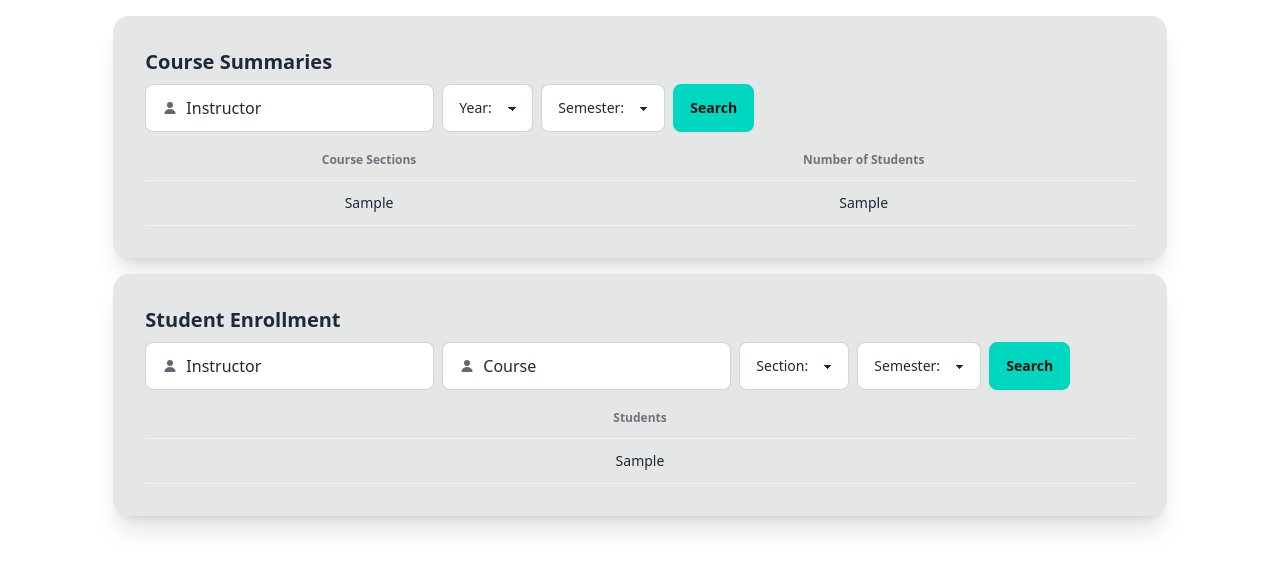
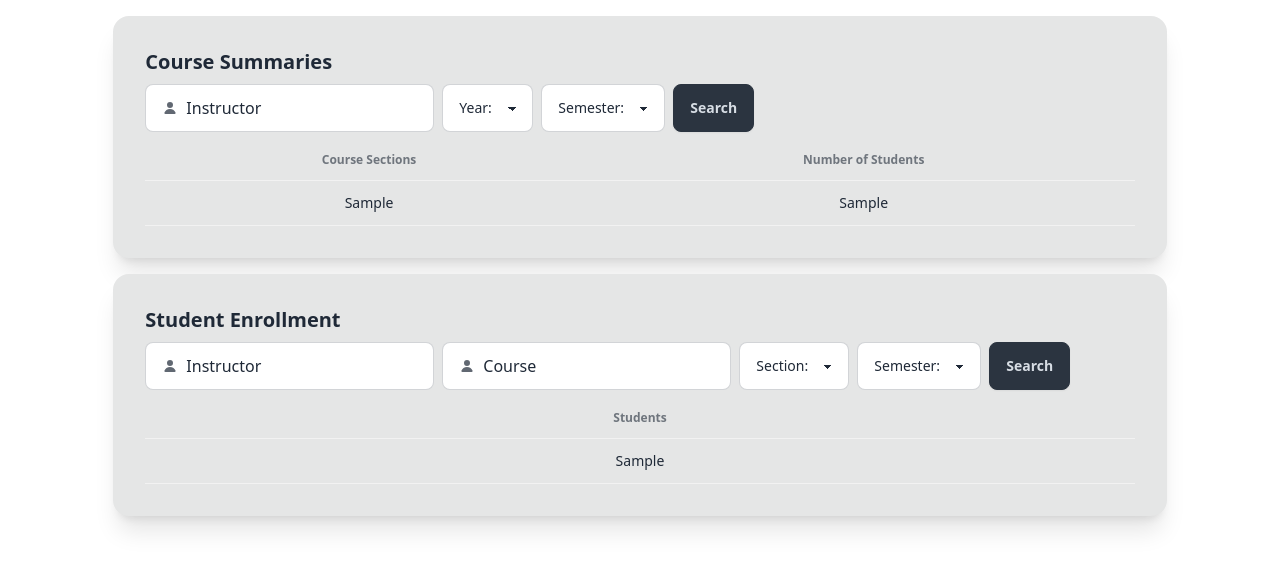
Before and after one commit to XavierLora/DB-Backed-Web-App-University-Management-System, a Django app: template dbApp/dbApp/templates/dbApp/instructor_dashboard.html in a window 1280 px wide. Shown: the part 72-642 px from the top of the page. Run offline with Django 4.2, Linux system fonts and the light colour scheme; the template is opened without the code that fills it: most values are stand-ins (such as "Sample title", 1, 10 or a date in 2020); some libraries are stand-ins or nearby versions.

Commit message:
Instructor Functionality

```diff
--- a/dbApp/dbApp/templates/dbApp/instructor_dashboard.html
+++ b/dbApp/dbApp/templates/dbApp/instructor_dashboard.html
@@ -39,7 +39,7 @@
             <option value="2">2</option>
           </select>
           <input type="hidden" name="action" value="course_summary">
-          <button type="submit" class="btn btn-accent font-bold">Search</button>
+          <button type="submit" class="btn btn-neutral font-bold">Search</button>
         </form>
           <div class="overflow-x-auto">
             <table class="table text-center">
@@ -86,7 +86,7 @@
             <option value="2">2</option>
           </select>
           <input type="hidden" name="action" value="student_enrollment">
-          <button type="submit" class="btn btn-accent font-bold">Search</button>
+          <button type="submit" class="btn btn-neutral font-bold">Search</button>
         </form>
           <div class="overflow-x-auto">
             <table class="table text-center">
--- a/dbApp/dbApp/views.py
+++ b/dbApp/dbApp/views.py
@@ -1,6 +1,6 @@
 from django.http import HttpResponse
 import mysql.connector
-from .models import Instructor, Teaches, Takes, Funding, Papers
+from .models import Instructor, Teaches, Takes, Funding, Papers, Students
 from django.db.models import Min, Max, Avg, Sum
 from django.template import loader
 from django.shortcuts import render, redirect
@@ -149,6 +149,8 @@ def instructor_dashboard_view(request):
                 for course in courses_taught_filter:
                     student_names = Takes.objects.filter(course_id=course['course_id'], sec_id=course['sec_id'], semester=course['semester'], year=course['year'])
                     student_enrollments.append((student_names))
+                print(student_enrollments)
+                # student_names = Students.objects.filter(student_id=)
 
                 context = {'student_enrollments': student_enrollments}
                 template = loader.get_template('dbApp/instructor_dashboard.html')
```
